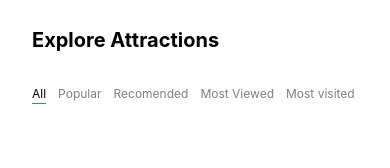
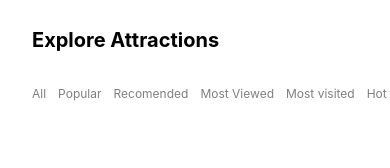
Before and after one commit to gustavoMoraiss/travel_app, a React Native app: screen /Home in a window 390 px wide. Shown: the part 122-290 px from the top of the page. Built offline with nearby package versions, Linux system fonts and the light colour scheme.

Commit message:
making category selectable

```diff
--- a/src/components/Categories/index.js
+++ b/src/components/Categories/index.js
@@ -1,17 +1,20 @@
 import React from 'react';
-import {FlatList, Text, View} from 'react-native';
+import {FlatList, Text, TouchableOpacity} from 'react-native';
 import styles from './styles';
 
-const Categories = ({categories, selectedCategory}) => {
+const Categories = ({categories, selectedCategory, onCategoryPress}) => {
   return (
     <FlatList
       horizontal
+      style={styles.flatList}
+      showsHorizontalScrollIndicator={false}
       data={categories}
       renderItem={({item}) => {
         const selected = selectedCategory === item;
 
         return (
-          <View
+          <TouchableOpacity
+            onPress={() => onCategoryPress(item)}
             style={[
               styles.itemContainer,
               selected ? styles.selectedItemContainer : {},
@@ -19,7 +22,7 @@ const Categories = ({categories, selectedCategory}) => {
             <Text style={[styles.item, selected ? styles.selectedItem : {}]}>
               {item}
             </Text>
-          </View>
+          </TouchableOpacity>
         );
       }}
     />
--- a/src/components/Categories/styles.js
+++ b/src/components/Categories/styles.js
@@ -17,6 +17,9 @@ const styles = StyleSheet.create({
     borderBottomColor: '#4681A3',
     borderBottomWidth: 1,
   },
+  flatList: {
+    marginRight: -32,
+  },
 });
 
 export default styles;
--- a/src/screens/Home/index.js
+++ b/src/screens/Home/index.js
@@ -1,10 +1,13 @@
-import React from 'react';
+import React, { useState } from 'react';
 import {SafeAreaView, View} from 'react-native';
 import Title from '../../components/Title';
 import styles from './styles';
 import Categories from '../../components/Categories';
 
 const Home = () => {
+
+  const [selectedCategory, setSelectedCategory] = useState('Ally')
+
   return (
     <SafeAreaView>
       <View style={styles.container}>
@@ -12,7 +15,8 @@ const Home = () => {
         <Title text="you want to go" />
         <Title text="Explore Attractions" style={styles.subtitle} />
         <Categories
-          selectedCategory="All"
+          selectedCategory={selectedCategory}
+          onCategoryPress={setSelectedCategory}
           categories={[
             'All',
             'Popular',
```
